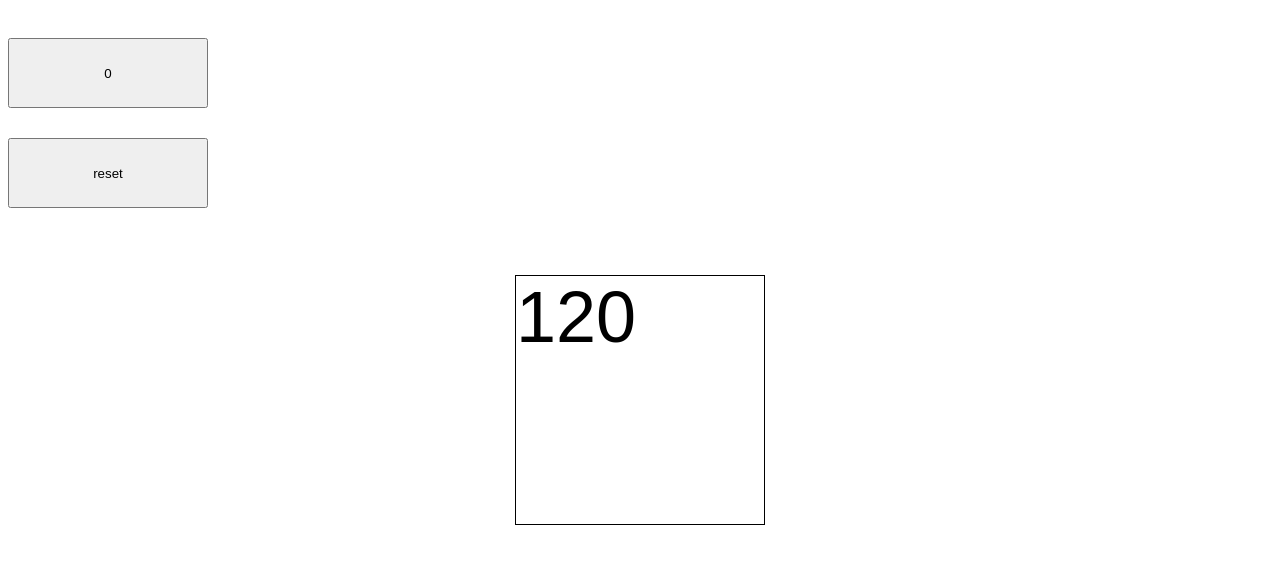
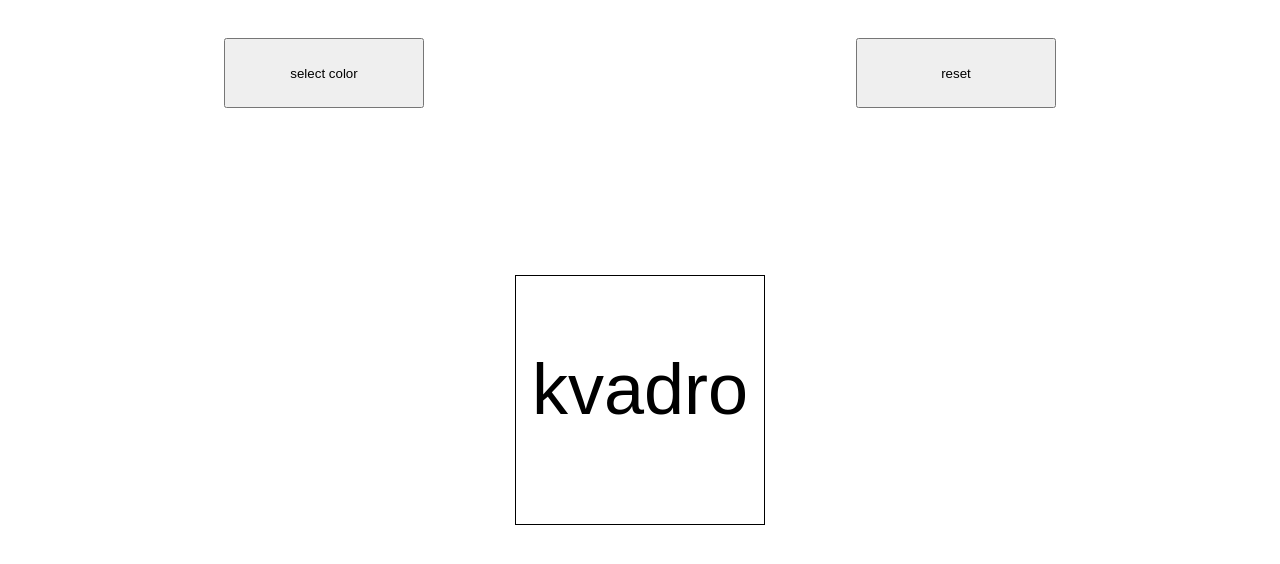
Before and after one commit to zayats-sergey/portfolio, a plain HTML site: page index.html in a window 1280 px wide. Drawn offline with Linux system fonts and the light colour scheme.

Commit message:
Update index.html

```diff
--- a/index.html
+++ b/index.html
@@ -57,15 +57,13 @@
    </head>
 
    <body>
-
-   <div class="kvadrat" id="1">120</div>
-   <!-- <div class="item-new" id="2">33</div> -->
-
-    <div>
-      <button  class="countainer" id="newId">0</button>
+    <div class="button-stage">
+      <div>
+        <button  class="countainer" id="newId">select color</button>
+      </div>
+      <button class="reset" id="3">reset</button>
     </div>
-    <button class="reset" id="3">reset</button>
-
+   <div class="kvadrat" id="kvadro"><p class = "kvadro-wrap"> kvadro</p> </div>
    <script src="index.js"></script>
  </body>
 
```
